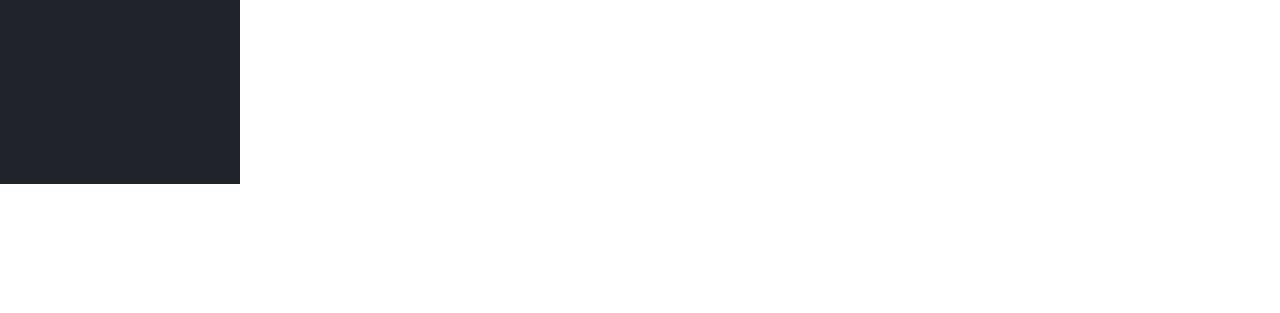
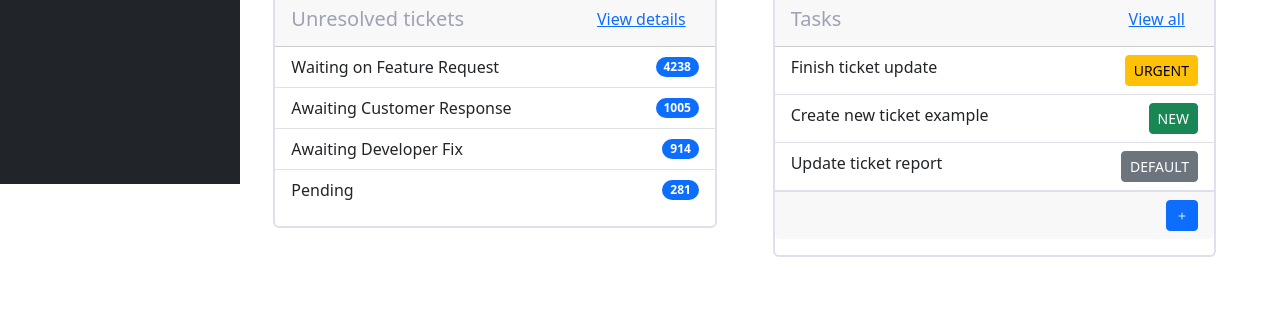
Before and after one commit to yunjiham/inm320sbb-bootstrap-assignment, a website: page public/index.html in a window 1280 px wide. Shown: the part 616-929 px from the top of the page. Before the commit the page ends 800 px from the top, so only its background shows below. Drawn offline with nearby package versions, Linux system fonts and the light colour scheme.

Commit message:
tickets&tasks updates

```diff
--- a/public/index.html
+++ b/public/index.html
@@ -198,8 +198,6 @@
                     <figure class="text-center">
                         <figcaption>
                             <p class="text-capitalize fs-5 fw-lighter">Resolved</h6>
-                            <p>html check</p>
-                            <p>check again</p>
                             <h2>449</h2>
                         </figcaption>
                     </figure>
@@ -208,9 +206,68 @@
 
 
             <!-- Tickets and tasks -->
+            <section class="container my-4">
+                <div class="row">
+                    <!-- Unresolved Tickets -->
+                    <div class="col-md-6">
+                        <div class="card">
+                            <div class="card-header d-flex justify-content-between align-items-center">
+                                <h5 class="card-title mb-0">Unresolved tickets</h5>
+                                <a href="#" class="btn btn-link">View details</a>
+                            </div>
+                            <ul class="list-group list-group-flush">
+                                <li class="list-group-item d-flex justify-content-between align-items-center">
+                                    Waiting on Feature Request
+                                    <span class="badge bg-primary rounded-pill">4238</span>
+                                </li>
+                                <li class="list-group-item d-flex justify-content-between align-items-center">
+                                    Awaiting Customer Response
+                                    <span class="badge bg-primary rounded-pill">1005</span>
+                                </li>
+                                <li class="list-group-item d-flex justify-content-between align-items-center">
+                                    Awaiting Developer Fix
+                                    <span class="badge bg-primary rounded-pill">914</span>
+                                </li>
+                                <li class="list-group-item d-flex justify-content-between align-items-center">
+                                    Pending
+                                    <span class="badge bg-primary rounded-pill">281</span>
+                                </li>
+                            </ul>
+                        </div>
+                    </div>
+                    <!-- Tasks -->
+                    <div class="col-md-6">
+                        <div class="card">
+                            <div class="card-header d-flex justify-content-between align-items-center">
+                                <h5 class="card-title mb-0">Tasks</h5>
+                                <a href="#" class="btn btn-link">View all</a>
+                            </div>
+                            <ul class="list-group list-group-flush">
+                                <li class="list-group-item">
+                                    Finish ticket update
+                                    <button type="button" class="btn btn-warning btn-sm float-end">URGENT</button>
+                                </li>
+                                <li class="list-group-item">
+                                    Create new ticket example
+                                    <button type="button" class="btn btn-success btn-sm float-end">NEW</button>
+                                </li>
+                                <li class="list-group-item">
+                                    Update ticket report
+                                    <button type="button" class="btn btn-secondary btn-sm float-end">DEFAULT</button>
+                                </li>
+                            </ul>
+                            <div class="card-footer text-end">
+                                <button type="button" class="btn btn-primary btn-circle btn-sm">
+                                    <i class="bi bi-plus"></i>
+                                </button>
+                            </div>
+                        </div>
+                    </div>
+                </div>
+    </div>
+    </section>
 
-
-        </main>
+    </main>
     </div>
 
 
```
